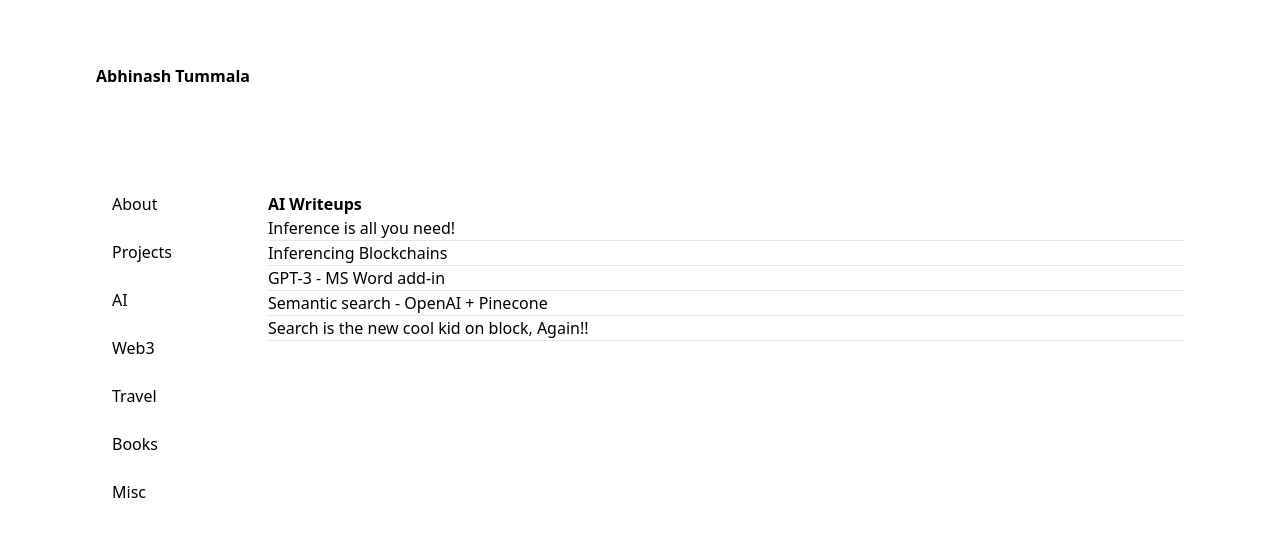
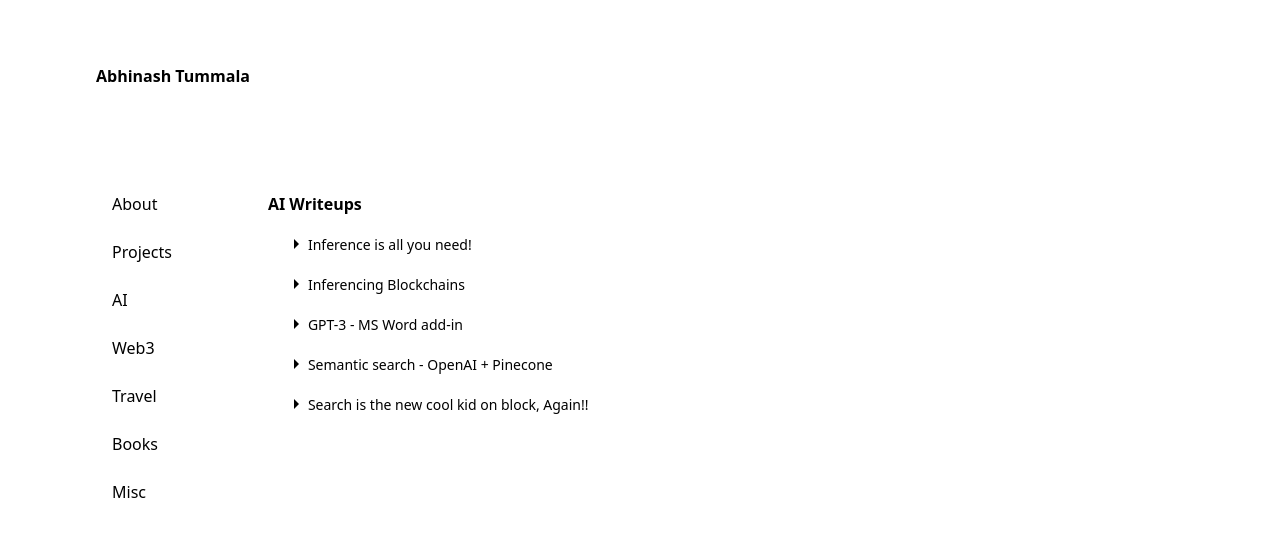
Before and after one commit to nasht12/nasht12.github.io, a Next.js app: page /ai in a window 1280 px wide. Shown: the top 536 px of the page. Built offline with nearby package versions, Linux system fonts and the light colour scheme; no server answers.

Commit message:
update list component

```diff
--- a/package.json
+++ b/package.json
@@ -9,8 +9,12 @@
     "lint": "next lint"
   },
   "dependencies": {
+    "@emotion/react": "^11.11.1",
+    "@emotion/styled": "^11.11.0",
     "@fortawesome/free-brands-svg-icons": "^6.4.0",
     "@fortawesome/react-fontawesome": "^0.2.0",
+    "@mui/icons-material": "^5.11.16",
+    "@mui/material": "^5.13.6",
     "@react-three/drei": "^9.66.4",
     "@react-three/fiber": "^8.13.0",
     "@types/node": "18.16.0",
--- a/src/app/globals.css
+++ b/src/app/globals.css
@@ -40,3 +40,7 @@ html {
   scrollbar-width: thin;
   scrollbar-color: rgba(0, 0, 0, 0.3) transparent;
 }
+
+.markdown > * {
+  all: revert;
+}
--- a/src/components/MarkdownRender/page.tsx
+++ b/src/components/MarkdownRender/page.tsx
@@ -7,7 +7,7 @@ interface MarkdownRenderProps {
 export default function MarkdownRender({ content }: MarkdownRenderProps) {
   return (
     <div className="content">
-      <ReactMarkdown>{content}</ReactMarkdown>
+      <ReactMarkdown >{content}</ReactMarkdown>
     </div>
   );
 }
--- a/src/components/WriteupList/page.tsx
+++ b/src/components/WriteupList/page.tsx
@@ -1,8 +1,12 @@
 'use client'
 
 import MarkdownRender from "../MarkdownRender/page";
-import Link from 'next/link'
-import { usePathname } from 'next/navigation'
+import Link from 'next/link';
+import { usePathname } from 'next/navigation';
+import List from '@mui/material/List';
+import ListItem from '@mui/material/ListItem';
+import ArrowRightIcon from '@mui/icons-material/ArrowRight';
+
 
 interface Project {
   filename: string;
@@ -19,23 +23,23 @@ export default function WriteupList({ projects }: ProjectListProps ) {
     console.log('currentPath', pathname);
   return (
     <>
-    <ul>
+    <List>
       {projects.map((project, index) => (
-        <li key={index}>
-          {/* <h3>{project.filename}</h3> */}
+        <ListItem  key={index} >
           <Link
           href={{
             pathname: `${pathname}/${project.filename}`,
             // query: project.content, // the data
           }}
-          style={{ textDecoration: 'none' }}>
-          <MarkdownRender content ={project.content.trim().split("\n")[0]} />
+          style={{ textDecoration: 'none', fontSize:'14px', fontWeight: '200' }}>
+            <div style={{ display: 'flex', alignItems: 'center' }}>
+                <ArrowRightIcon />
+                <MarkdownRender content ={project.content.trim().split("\n")[0]} />
+          </div>
           </Link>
-          {/* <MarkdownRender content = {project.content}/> */}
-          <hr />
-        </li>
+        </ListItem>
       ))}
-    </ul>
+    </List>
     </>
   );
 }
--- a/src/styles/globals.css
+++ b/src/styles/globals.css
@@ -40,3 +40,7 @@ html {
   scrollbar-width: thin;
   scrollbar-color: rgba(0, 0, 0, 0.3) transparent;
 }
+
+.markdown > * {
+  all: revert;
+}
```
Also changed, not shown: 1 other file (tests, documents, lock files or other folders).
